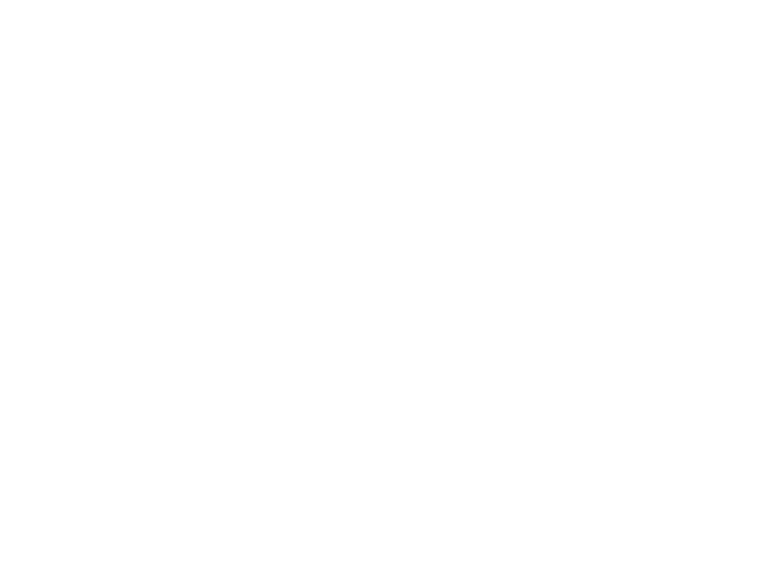
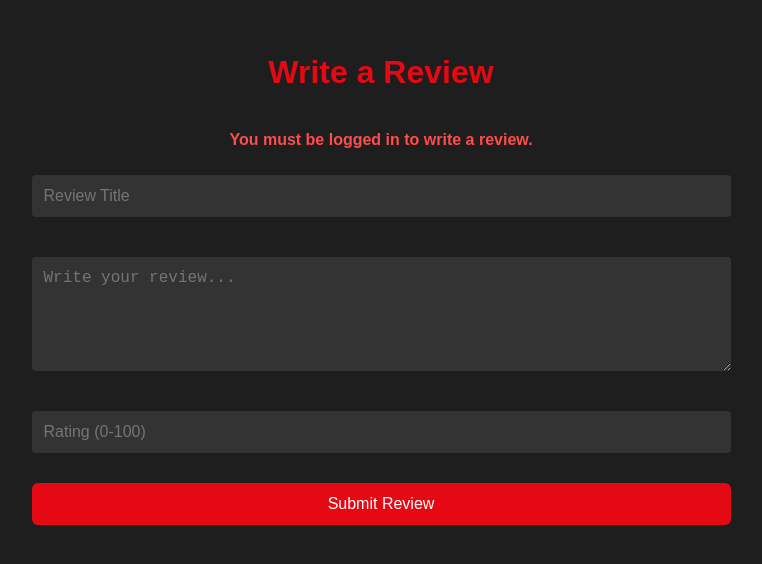
Before and after one commit to DanielYu842/CS-348, a React (Create React App) app in the folder Milestone2/sceneit-frontend/: page /write-review/1 in a window 1280 px wide. Before the commit this address had no page. Shown: the part 174-738 px from the top of the page, without its empty margins (259-1021 px from the left). Built offline with nearby package versions, Linux system fonts and the light colour scheme; the HTML template or start-up script is replaced by a standard one; what ag-grid-community would draw is missing.

Commit message:
fixed usability

```diff
--- a/Milestone2/sceneit-frontend/src/App.js
+++ b/Milestone2/sceneit-frontend/src/App.js
@@ -11,6 +11,7 @@ import SingleMoviePage from './components/SingleMoviePage';
 import AddMovie from './components/AddMovie';
 import UpdateMovie from './components/UpdateMovie';
 import MovieReviews from './components/MovieReviews';
+import WriteReview from './components/WriteReview';
 
 function App() {
   const [data, setData] = useState(null);
@@ -63,14 +64,14 @@ function App() {
               Explore
             </button>
           </Link>
-          <Link to="/">
+          {/* <Link to="/">
             <button
               onClick={() => setActiveScreen('moviereviews')}
               className={activeScreen === 'moviereviews' ? 'active' : ''}
             >
               Reviews
             </button>
-          </Link>
+          </Link> */}
           <Link to="/">
             <button
               onClick={() => setActiveScreen('masterTable')}
@@ -131,7 +132,7 @@ function App() {
         </nav>
 
         {activeScreen === 'explore' && <Explore />}
-        {activeScreen === 'moviereviews' && <MovieReviews />}
+        {/* {activeScreen === 'moviereviews' && <MovieReviews />} */}
         {activeScreen === 'masterTable' && <MasterTable />}
         {activeScreen === 'addmovie' && <AddMovie />}
         {activeScreen === 'updatemovie' && <UpdateMovie />}
@@ -148,7 +149,15 @@ function App() {
         <Route path="/" element={<MainContent />} />
         <Route
           path="/movie/:id"
-          element={<SingleMoviePage />}
+          element={<SingleMoviePage isAuthenticated={isAuthenticated}/>}
+        />
+        <Route
+          path="/write-review/:id"
+          element={<WriteReview />}
+        />
+        <Route
+          path="/view-reviews/:id"
+          element={<MovieReviews />}
         />
       </Routes>
     </Router>
--- a/Milestone2/sceneit-frontend/src/components/Login.jsx
+++ b/Milestone2/sceneit-frontend/src/components/Login.jsx
@@ -28,6 +28,7 @@ const Login = ({ onLogin, onSignup }) => {
 
         localStorage.setItem('authUser', JSON.stringify(data));
         setIsAuthenticated(true);
+        console.log(JSON.stringify(data));
 
 
       onLogin();
--- a/Milestone2/sceneit-frontend/src/components/MovieReviews.jsx
+++ b/Milestone2/sceneit-frontend/src/components/MovieReviews.jsx
@@ -1,11 +1,29 @@
-import React, { useState } from 'react';
+import React, { useState, useEffect } from 'react';
 import './MovieReviews.css';
+import { useParams } from 'react-router-dom';
 
 const MovieReviews = () => {
-  const [movieId, setMovieId] = useState('');
+  const { id } = useParams(); // movie_id from URL
+  const movieId = id;
   const [reviews, setReviews] = useState([]);
+  const [movieTitle, setMovieTitle] = useState('');
   const [loading, setLoading] = useState(false);
   const [error, setError] = useState('');
+
+  const fetchMovieTitle = async () => {
+    try {
+      const res = await fetch(`http://localhost:8000/movies/${movieId}`);
+      const data = await res.json();
+      if (res.ok) {
+        setMovieTitle(data.title);
+      } else {
+        setMovieTitle('(Unknown Title)');
+      }
+    } catch (err) {
+      console.error('Error fetching movie title:', err);
+      setMovieTitle('(Unknown Title)');
+    }
+  };
 
   const fetchReviews = async () => {
     if (!movieId) return;
@@ -27,17 +45,14 @@ const MovieReviews = () => {
     }
   };
 
+  useEffect(() => {
+    fetchMovieTitle();
+    fetchReviews();
+  }, [movieId]);
+
   return (
     <div className="reviews-container">
-      <h2>Search for Movie Reviews</h2>
-      <input
-        type="text"
-        placeholder="Enter Movie ID"
-        value={movieId}
-        onChange={(e) => setMovieId(e.target.value)}
-        className="movie-input"
-      />
-      <button onClick={fetchReviews} className="search-button">Search</button>
+      <h2>Movie Reviews of {movieTitle}</h2>
 
       {loading && <p>Loading reviews...</p>}
       {error && <p className="error">{error}</p>}
--- a/Milestone2/sceneit-frontend/src/components/SingleMoviePage.css
+++ b/Milestone2/sceneit-frontend/src/components/SingleMoviePage.css
@@ -1,4 +1,5 @@
 .single-movie-page {
+    padding-top: 50px;
     background-color: #141414;
     color: white;
     min-height: 100vh;
@@ -35,6 +36,7 @@
     cursor: pointer;
     font-size: 1rem;
     margin-bottom: 20px;
+    margin-right: 10px;
   }
 
   .back-button:hover {
--- a/Milestone2/sceneit-frontend/src/components/SingleMoviePage.jsx
+++ b/Milestone2/sceneit-frontend/src/components/SingleMoviePage.jsx
@@ -2,8 +2,9 @@ import React, { useEffect, useState } from 'react';
 import { useParams, useNavigate } from 'react-router-dom';
 import { API_ENDPOINT } from '../config';
 import './SingleMoviePage.css';
+import WriteReview from './WriteReview';
 
-const SingleMoviePage = () => {
+const SingleMoviePage = ({ isAuthenticated }) => {
   const { id } = useParams();
   const navigate = useNavigate();
   const [movie, setMovie] = useState(null);
@@ -38,6 +39,14 @@ const SingleMoviePage = () => {
     navigate('/'); // Navigate back to the home/explore page
   };
 
+  const handleWriteReviewClick = (movie) => {
+    navigate(`/write-review/${movie.movie_id}`);
+  };
+
+  const handleViewReviewClick = (movie) => {
+    navigate(`/view-reviews/${movie.movie_id}`);
+  };
+
   if (loading) {
     return <div className="single-movie-page">Loading...</div>;
   }
@@ -52,6 +61,14 @@ const SingleMoviePage = () => {
           <h1>Error</h1>
           <p>{error}</p>
           <button className="back-button" onClick={handleBackClick}>Back to Explore</button>
+          {isAuthenticated && movie && (
+            <button className="back-button" onClick={() => handleWriteReviewClick(movie)}>
+              Write a Review
+            </button>
+          )}
+          <button className="back-button" onClick={() => handleViewReviewClick(movie)}>
+              Reviews
+          </button>
         </div>
       </div>
     );
@@ -66,6 +83,14 @@ const SingleMoviePage = () => {
         <div className="content">
           <p>No movie data available</p>
           <button className="back-button" onClick={handleBackClick}>Back to Explore</button>
+          {isAuthenticated && movie && (
+            <button className="back-button" onClick={() => handleWriteReviewClick(movie)}>
+              Write a Review
+            </button>
+          )}
+          <button className="back-button" onClick={() => handleViewReviewClick(movie)}>
+              Reviews
+          </button>
         </div>
       </div>
     );
@@ -78,6 +103,14 @@ const SingleMoviePage = () => {
       </header>
       <div className="content">
         <button className="back-button" onClick={handleBackClick}>Back to Explore</button>
+        {isAuthenticated && movie && (
+            <button className="back-button" onClick={() => handleWriteReviewClick(movie)}>
+              Write a Review
+            </button>
+        )}
+        <button className="back-button" onClick={() => handleViewReviewClick(movie)}>
+              Reviews
+        </button>
         <div className="movie-details">
           <h1>{movie?.title ?? 'Untitled'}</h1>
           <div className="movie-meta">
--- /dev/null
+++ b/Milestone2/sceneit-frontend/src/components/WriteReview.css
@@ -0,0 +1,77 @@
+html, body {
+    margin: 0;
+    padding: 0;
+    background-color: #1e1e1e;
+    color: white;
+    font-family: Arial, sans-serif;
+    height: 100%;
+}
+
+.reviews-container {
+    min-height: 100vh;
+    width: 100%;
+    background-color: #1e1e1e;
+    color: white;
+    display: flex;
+    flex-direction: column;
+    align-items: center;
+    justify-content: center;
+    padding: 40px 20px;
+}
+
+h2 {
+    text-align: center;
+    color: #e50914;
+    margin-bottom: 30px;
+    font-size: 2rem;
+}
+
+.review-form {
+    display: flex;
+    flex-direction: column;
+    gap: 20px;
+}
+
+.review-input {
+    width: 675px;
+    padding: 12px;
+    margin: 10px 0;
+    border: none;
+    border-radius: 4px;
+    background-color: #333;
+    color: white;
+    font-size: 1rem;
+}
+
+.review-input:focus {
+    outline: none;
+}
+
+.review-submit-button {
+    background-color: #e50914;
+    color: white;
+    padding: 12px;
+    border: none;
+    border-radius: 6px;
+    font-size: 1rem;
+    cursor: pointer;
+    transition: background-color 0.2s ease;
+}
+
+.review-submit-button:hover {
+    background-color: #f40612;
+}
+
+.error {
+    color: #ff4c4c;
+    text-align: center;
+    font-weight: bold;
+    margin-top: -10px;
+}
+
+.success-message {
+    color: #46d369;
+    text-align: center;
+    font-weight: bold;
+    margin-top: -10px;
+}
--- /dev/null
+++ b/Milestone2/sceneit-frontend/src/components/WriteReview.jsx
@@ -0,0 +1,111 @@
+import React, { useState, useEffect } from 'react';
+import { useParams } from 'react-router-dom';
+import './WriteReview.css';
+
+const WriteReview = () => {
+  const { id } = useParams();
+  const [userId, setUserId] = useState(null);
+  const [title, setTitle] = useState('');
+  const [content, setContent] = useState('');
+  const [rating, setRating] = useState('');
+  const [error, setError] = useState('');
+  const [successMessage, setSuccessMessage] = useState('');
+  const [loading, setLoading] = useState(false);
+
+  useEffect(() => {
+    const authData = JSON.parse(localStorage.getItem('authUser'));
+    if (authData?.user.user_id) {
+      setUserId(authData.user.user_id);
+    } else {
+      setError('You must be logged in to write a review.');
+    }
+  }, []);
+
+  const handleSubmit = async (e) => {
+    e.preventDefault();
+    setError('');
+    setSuccessMessage('');
+    setLoading(true);
+
+    const numericRating = parseFloat(rating);
+    if (isNaN(numericRating) || numericRating < 0 || numericRating > 100) {
+      setError('Rating must be a number between 0 and 100.');
+      setLoading(false);
+      return;
+    }
+
+    const reviewData = {
+      movie_id: parseInt(id),
+      user_id: parseInt(userId),
+      title,
+      content,
+      rating: numericRating,
+    };
+
+    try {
+      const response = await fetch('http://localhost:8000/reviews/', {
+        method: 'POST',
+        headers: { 'Content-Type': 'application/json' },
+        body: JSON.stringify(reviewData),
+      });
+
+      const data = await response.json();
+
+      if (!response.ok) {
+        throw new Error(data.detail || 'Failed to submit review');
+      }
+
+      setSuccessMessage(`Review submitted successfully!`);
+      setTitle('');
+      setContent('');
+      setRating('');
+    } catch (err) {
+      setError(err.message);
+    } finally {
+      setLoading(false);
+    }
+  };
+
+  return (
+    <div className="reviews-container">
+      <h2>Write a Review</h2>
+
+      {error && <p className="error">{error}</p>}
+      {successMessage && <p className="success-message">{successMessage}</p>}
+
+      <form className="review-form" onSubmit={handleSubmit}>
+        <input
+          type="text"
+          placeholder="Review Title"
+          value={title}
+          onChange={(e) => setTitle(e.target.value)}
+          className="review-input"
+          required
+        />
+        <textarea
+          placeholder="Write your review..."
+          value={content}
+          onChange={(e) => setContent(e.target.value)}
+          className="review-input"
+          rows={5}
+          required
+        />
+        <input
+          type="number"
+          placeholder="Rating (0-100)"
+          value={rating}
+          onChange={(e) => setRating(e.target.value)}
+          className="review-input"
+          min={0}
+          max={100}
+          required
+        />
+        <button type="submit" className="review-submit-button" disabled={loading || !userId}>
+          {loading ? 'Submitting...' : 'Submit Review'}
+        </button>
+      </form>
+    </div>
+  );
+};
+
+export default WriteReview;
```
